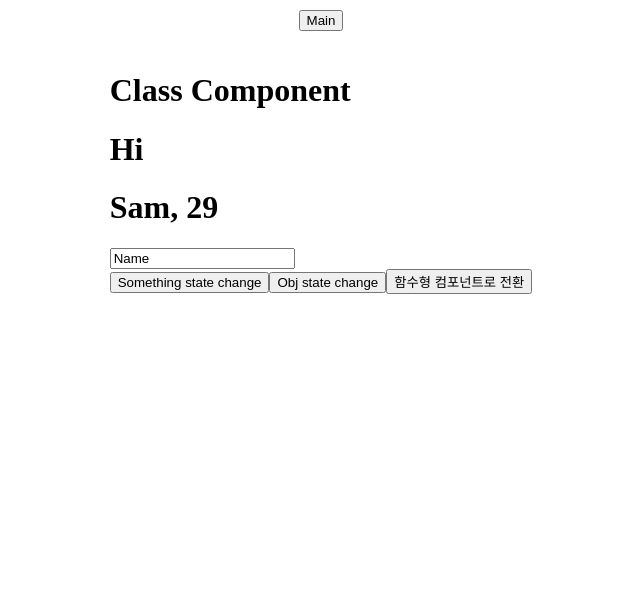
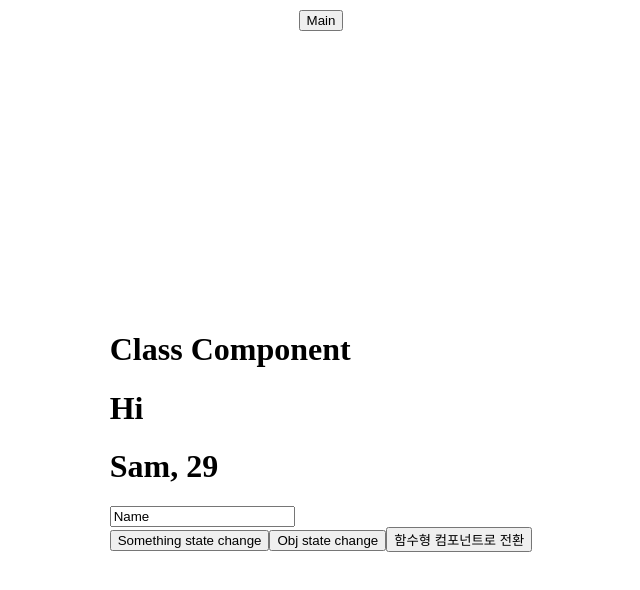
Before and after one commit to hyune7142/study-app, a React (Create React App) app: page /stateprops in a window 1280 px wide. Shown: the top 590 px of the page, without its empty margins (319-959 px from the left). Built offline with nearby package versions, Linux system fonts and the light colour scheme.

Commit message:
readme modify & code err fix

```diff
--- a/src/App.tsx
+++ b/src/App.tsx
@@ -3,9 +3,9 @@ import RouteContainer from './router';
 
 const App = () => {
   return (
-    <div>
+    <React.Fragment>
       <RouteContainer />
-    </div>
+    </React.Fragment>
   );
 };
 
--- a/src/router/index.tsx
+++ b/src/router/index.tsx
@@ -46,7 +46,6 @@ export const pages = [
 
 const RouteContainer = () => {
     return (
-        <body>
         <BrowserRouter>
             <Header />
             <Routes>
@@ -56,7 +55,6 @@ const RouteContainer = () => {
                 ))}
             </Routes>
         </BrowserRouter>
-        </body>
     );
 };
 
--- a/src/study/Main.tsx
+++ b/src/study/Main.tsx
@@ -9,7 +9,7 @@ const Main = () => {
             <ol>
                 {pages.map((item, key) => (
                     <li key={item.path}>
-                        <Link key={key} to={item.path}>{item.title}</Link>
+                        <Link to={item.path}>{item.title}</Link>
                     </li>
                 ))}
             </ol>
```
Also changed, not shown: 1 other file (tests, documents, lock files or other folders). Lines whose indentation alone changed are shown as unchanged.
